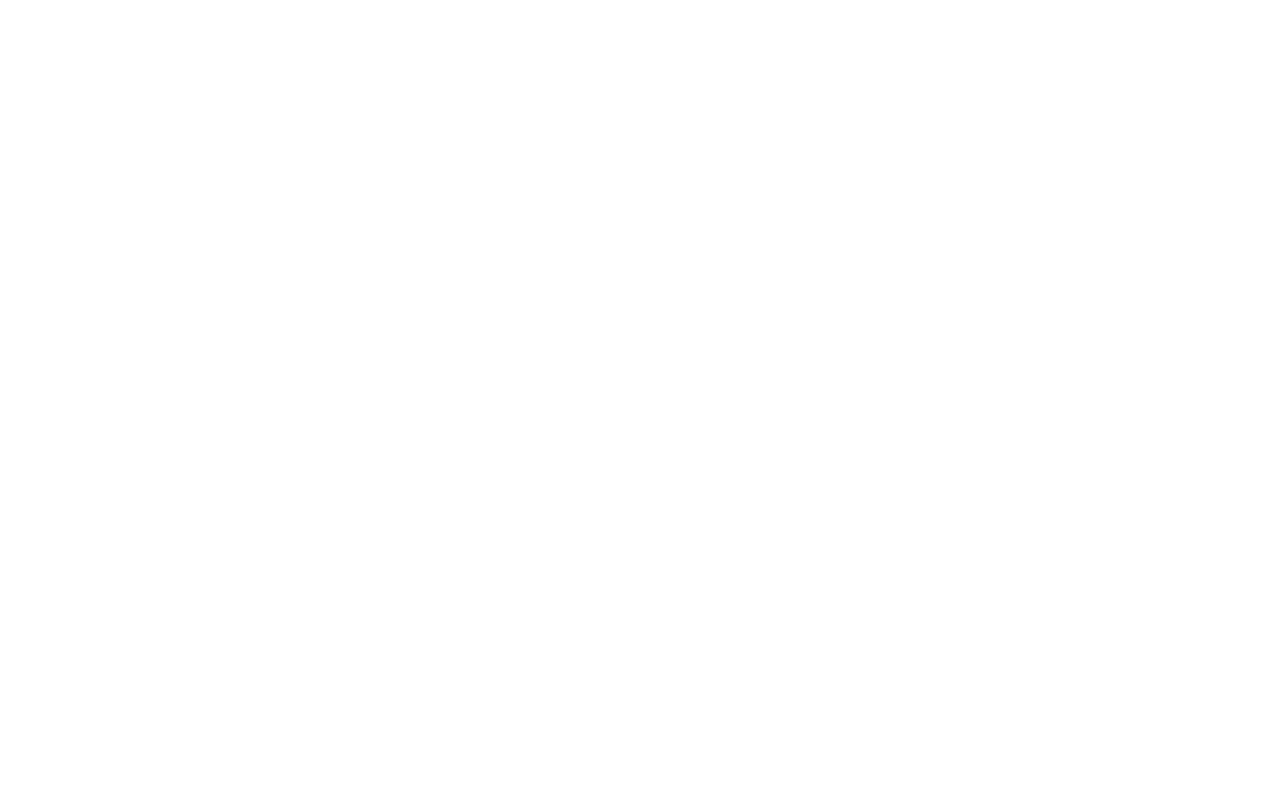
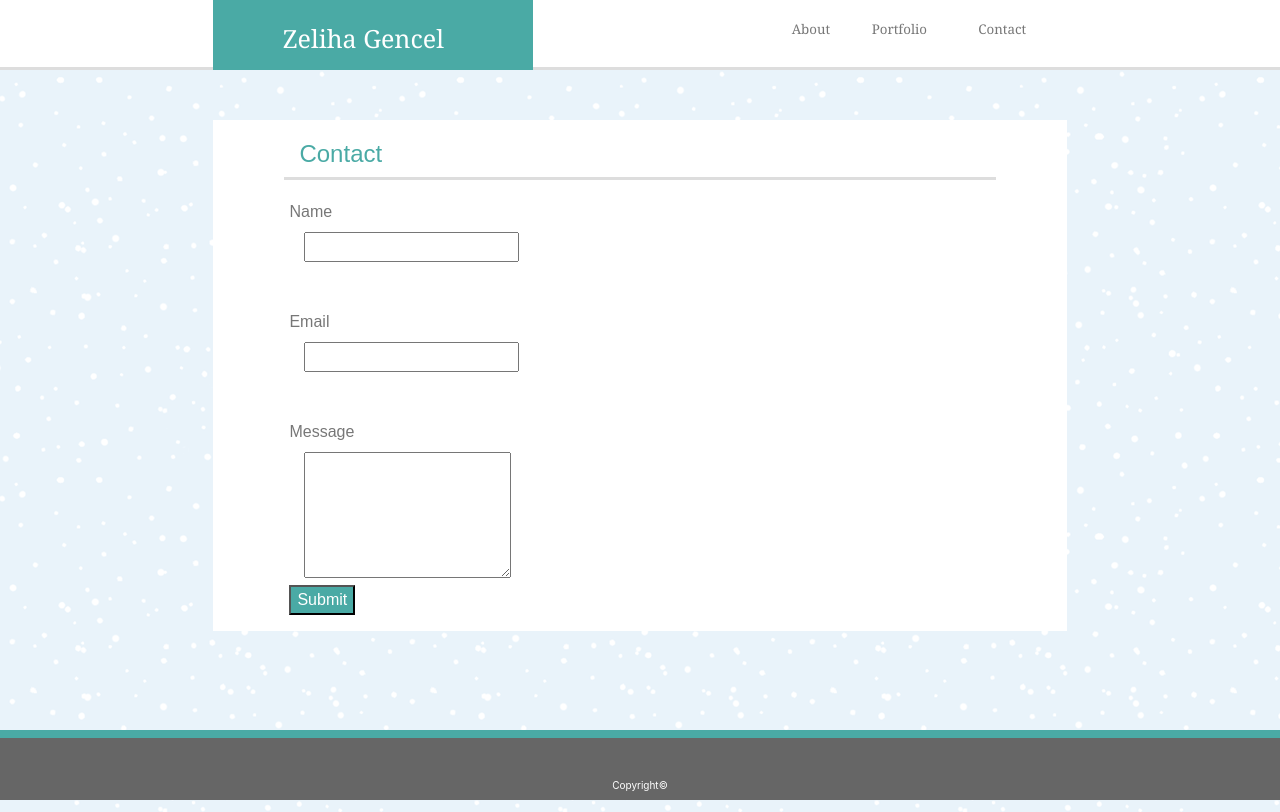
Before and after one commit to Zlhbz/responsive_portfolio, a plain HTML site: page contact.html in a window 1280 px wide. Shown: the top 812 px of the page. Drawn offline with nearby package versions, Linux system fonts and the light colour scheme.

Commit message:
portfolio.html, contact.html were added, style.css updated

```diff
--- a/assets/css/style.css
+++ b/assets/css/style.css
@@ -1,7 +1,3 @@
-/* .full{
-  min-height: 100%;
-} */
-
 
 .head{
   height: 70px;
@@ -21,46 +17,68 @@
   padding: 20px 20px 0px 0px;
   background:#4aaaa5;
 }
+
 a{
   color:#777777;
 }
+
 .items{
   font-size: smaller;
   padding-top: 20px;
+  background: white;
   /* margin-right: 20px; */
 
 }
+
 .main{
   background-image: url("blue-snow.png");
   font-family: Arial, Helvetica, sans-serif;
   min-height: 1400px;
   padding-top: 50px;
 }
+
 .content{
   background: white;
-  min-height: 400px;
+  min-height: 500px;
 }
-
 
 #title{
   font-size: larger;
   color: #4aaaa5;
   margin-top: 20px;
   border-bottom: 3px inset #dddddd;
+}
 
-}
 #img{
   height: 200px;
   width: 150px;
   padding: 20px 10px 20px 0px;
   align-content: center;
+}
 
-}
 #text{
   padding: 30px 10px 20px 0px;
   font-size: small;
+}
 
+.photo{
+  width: 200px;
+  height: 200px;
+  padding-top: 20px ;
 }
+
+.form1{
+  font-family: Arial, Helvetica, sans-serif;
+  color: #777777;
+  padding: 20px 0px 0px 20px;
+}
+
+#btn{
+  background: #4aaaa5;
+  color: white;
+  margin: 0px 0px 0px 20px; ;
+}
+
 .footer{
   height: 70px;
   position: sticky;
--- a/contact.html
+++ b/contact.html
@@ -0,0 +1,127 @@
+<!DOCTYPE html>
+<html lang="en">
+
+<head>
+    <meta charset="UTF-8">
+    <meta name="viewport" content="width=device-width, initial-scale=1.0">
+    <meta http-equiv="X-UA-Compatible" content="ie=edge">
+    <title>Responsive Portfolio</title>
+    <link rel='stylesheet' href='https://stackpath.bootstrapcdn.com/bootstrap/4.4.1/css/bootstrap.min.css'
+        integrity='sha384-Vkoo8x4CGsO3+Hhxv8T/Q5PaXtkKtu6ug5TOeNV6gBiFeWPGFN9MuhOf23Q9Ifjh' crossorigin='anonymous'>
+    <link rel="stylesheet" href="assets/css/style.css">
+    <script src='https://code.jquery.com/jquery-3.4.1.slim.min.js'
+        integrity='sha384-J6qa4849blE2+poT4WnyKhv5vZF5SrPo0iEjwBvKU7imGFAV0wwj1yYfoRSJoZ+n'
+        crossorigin='anonymous'></script>
+    <script src='https://cdn.jsdelivr.net/npm/popper.js@1.16.0/dist/umd/popper.min.js'
+        integrity='sha384-Q6E9RHvbIyZFJoft+2mJbHaEWldlvI9IOYy5n3zV9zzTtmI3UksdQRVvoxMfooAo'
+        crossorigin='anonymous'></script>
+    <script src='https://stackpath.bootstrapcdn.com/bootstrap/4.4.1/js/bootstrap.min.js'
+        integrity='sha384-wfSDF2E50Y2D1uUdj0O3uMBJnjuUD4Ih7YwaYd1iqfktj0Uod8GCExl3Og8ifwB6'
+        crossorigin='anonymous'></script>
+</head>
+
+
+<body>
+    <div class="container-fluid">
+        <div class="full">
+            <div class="row head">
+                <div class="col-0 col-sm-0 col-md-1 col-lg-2"></div>
+                <div class="col-12 col-sm-12 col-md-3 col-lg-3" id="name">
+                    Zeliha Gencel
+                </div>
+                <div class="col-0 col-sm-0 col-md-3 col-lg-2"></div>
+                <div class="col-0 col-sm-0 col-md-4 col-lg-3">
+                    <div class="row items">
+                        <div class="col-2 col-sm-3 col-md-1 col-lg-1"></div>
+
+                        <div class="col-3 col-sm-2 col-md-3 col-lg-3">
+                            <a href="index.html"> About</a>
+                        </div>
+                        <div class="col-3 col-sm-2 col-md-4 col-lg-4">
+                            <a href="portfolio.html"> Portfolio</a>
+                        </div>
+                        <div class="col-2 col-sm-2 col-md-3 col-lg-3">
+                            <a href="contact.html"> Contact</a>
+                        </div>
+                        <div class="col-2 col-sm-3 col-md-1 col-lg-1"></div>
+
+
+                    </div>
+                </div>
+                <div class="col-0 col-sm-0 col-md-1 col-lg-2"></div>
+            </div>
+
+
+            <div class="row main">
+                <div class="col-1 col-sm-1 col-md-1 col-lg-2"></div>
+                <div class="col-10 col-sm-10 col-md-10 col-lg-8">
+                    <div class="row content">
+                        <div class="col-1 col-sm-1 col-md-1 col-lg-1"></div>
+                        <div class="col-10 col-sm-10 col-md-10 col-lg-10">
+                            <div class="row">
+                                <div id="title" class="col-12 col-sm-12 col-md-12 col-lg-12">
+                                    <h4>Contact</h4>
+                                </div>
+                                <div class="row">
+
+                                    <div id="contact">
+                                        <form class="form1">
+
+                                            <label>Name</label><br>
+                                            <div class="col-12 col-sm-12 col-md-12 col-lg-12">
+                                                <input type="name" name="nameandlastname" size="" class="input1">
+                                            </div>
+                                            <br><br>
+
+                                            <label>Email</label><br>
+                                            <div class="col-12 col-sm-12 col-md-12 col-lg-12">
+                                                <input type="email" name="emailaddress" size="" class="input1">
+                                            </div>
+                                            <br><br>
+
+                                            <label>Message</label><br>
+                                            <div class="col-12 col-sm-12 col-md-12 col-lg-12">
+                                                <textarea name="message" id="mesg" cols="" rows="5"
+                                                    class="input1"></textarea>
+                                            </div>
+                                        </form>
+                                        <p><button id="btn">Submit</button></p>
+                                    </div>
+                                </div>
+                            </div>
+
+
+                        </div>
+
+                    </div>
+                </div>
+            </div>
+        </div>
+        <div class="col-1 col-sm-1 col-md-1 col-lg-1"></div>
+
+    </div>
+
+    </div>
+    <div class="col-1 col-sm-1 col-md-1 col-lg-2"></div>
+
+    </div>
+
+
+    <div class="row footer">
+        <div class="col-md-4"></div>
+        <div class="col-md-4">Copyright©</div>
+        <div class="col-md-4"></div>
+
+    </div>
+    </div>
+    </div>
+
+
+
+
+
+</body>
+
+</div>
+
+</html>
```
Also changed, not shown: index.html (+7 -7 lines), portfolio.html (+119 -0 lines). Lines whose indentation alone changed are shown as unchanged.
